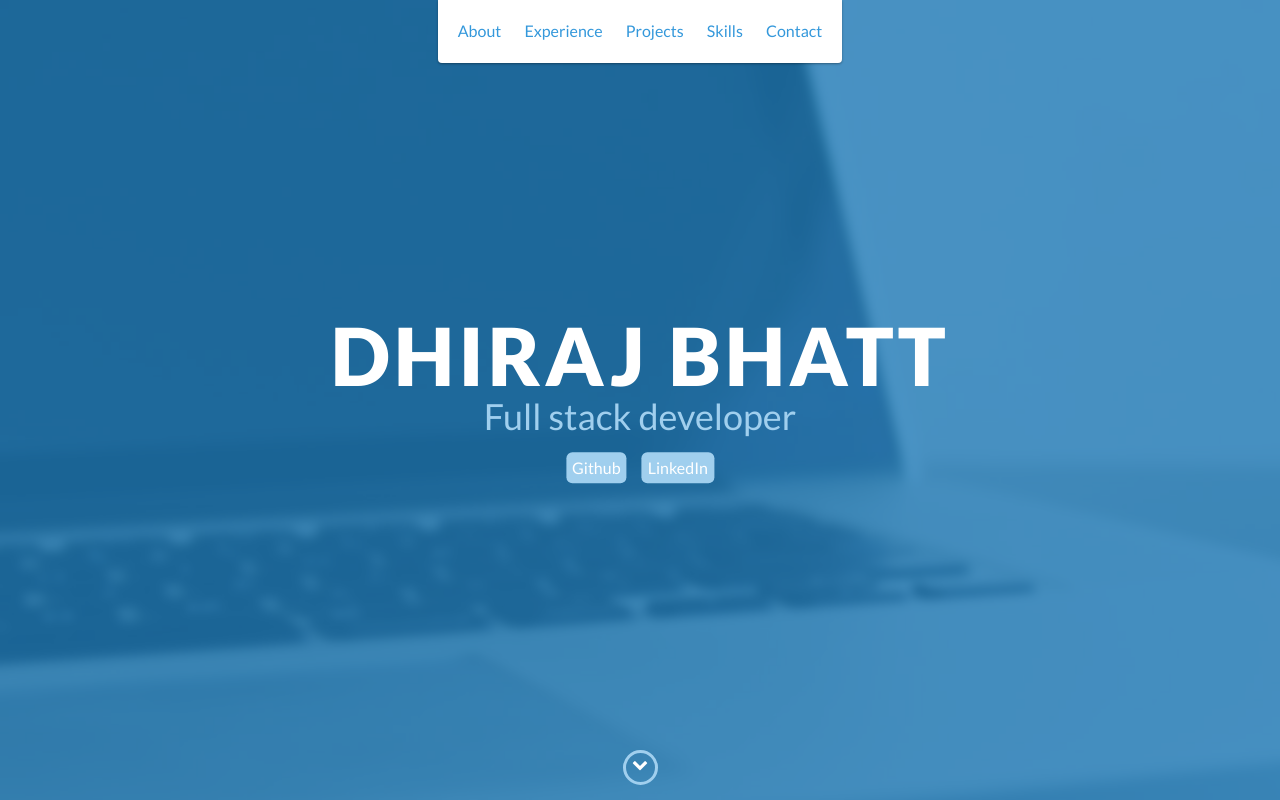
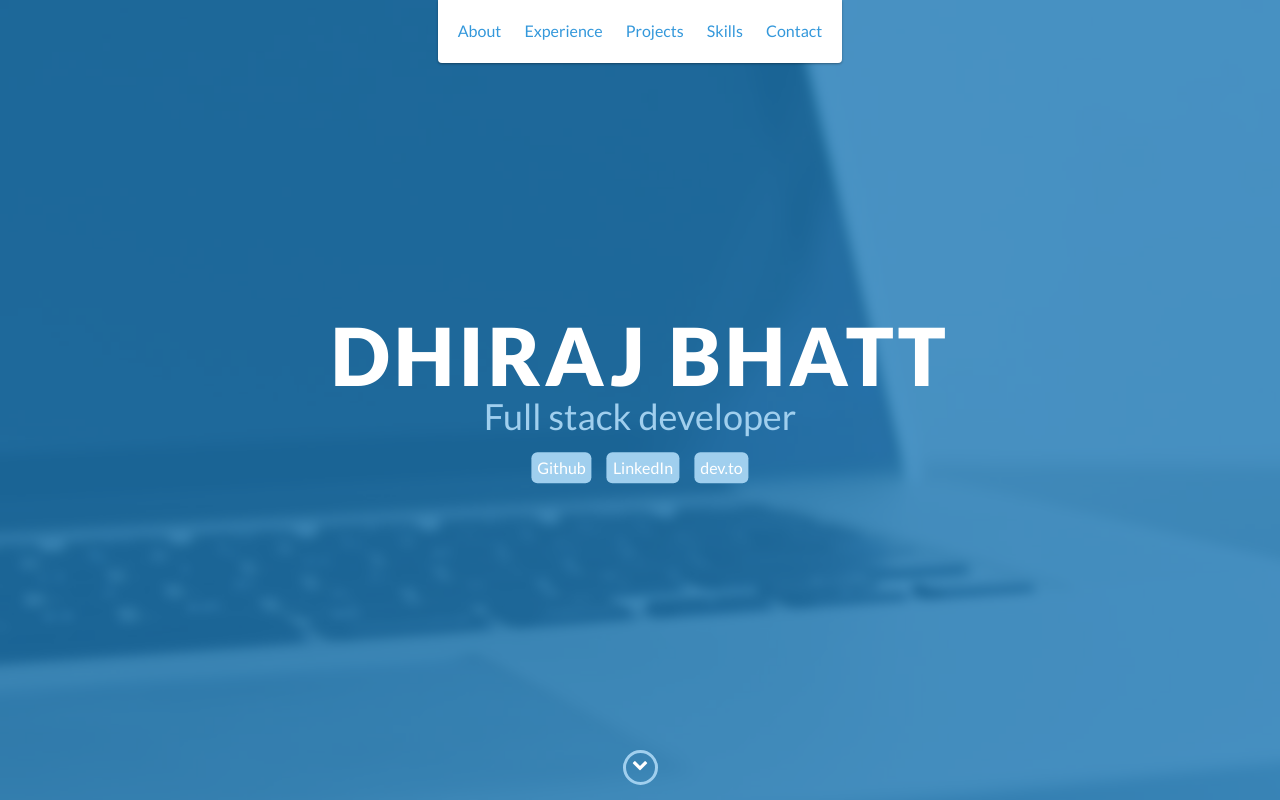
Before and after one commit to Dhiraj072/dhiraj072.github.io, a website: page index.html in a window 1280 px wide. Shown: the top 800 px of the page. Drawn offline with nearby package versions, Linux system fonts and the light colour scheme.

Commit message:
Add dev.to profile link

```diff
--- a/index.html
+++ b/index.html
@@ -58,6 +58,7 @@
             <h2>Full stack developer</h2>
             <span><a href="https://github.com/Dhiraj072" target="_blank">Github</a></span>
             <span><a href="https://www.linkedin.com/in/bhattdhiraj/" target="_blank">LinkedIn</a></span>
+	    <span><a href="https://dev.to/dhiraj072" target="_blank">dev.to</a></span>
             <!-- <a href="#" class="btn-rounded-white">Download Resume</a> -->
 
         </div>
```
